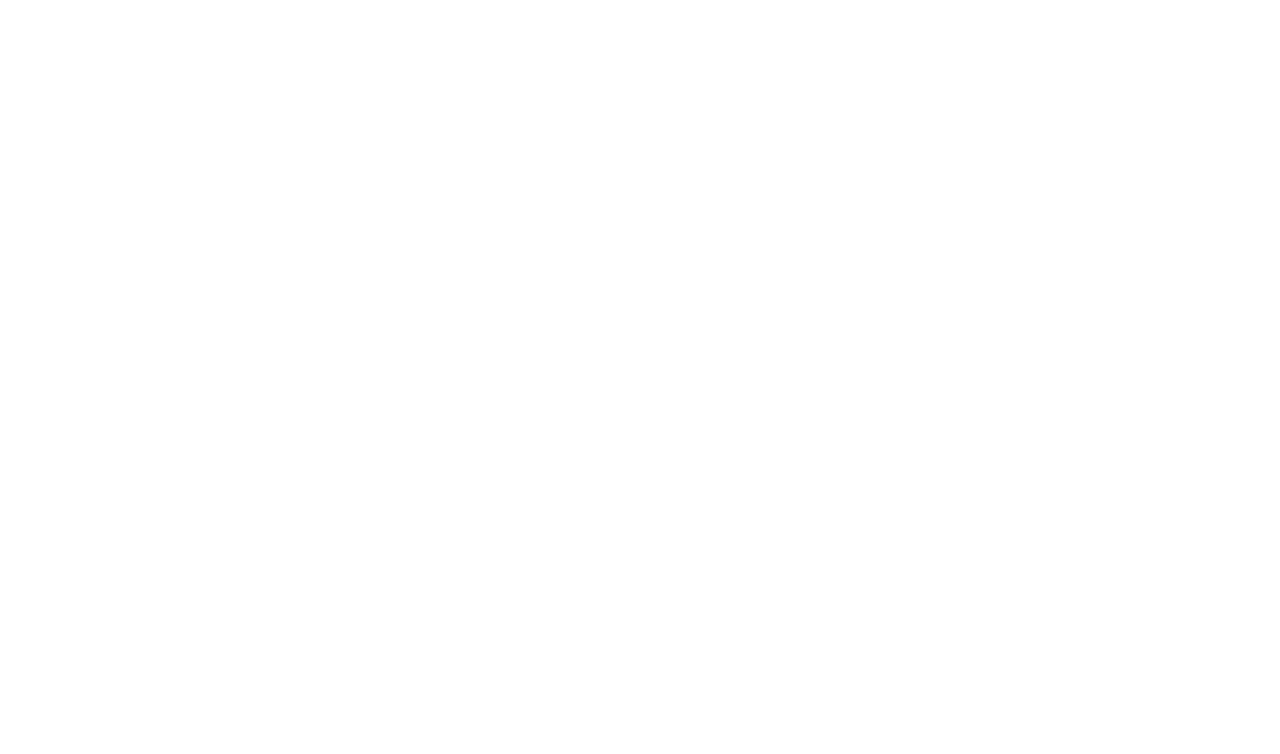
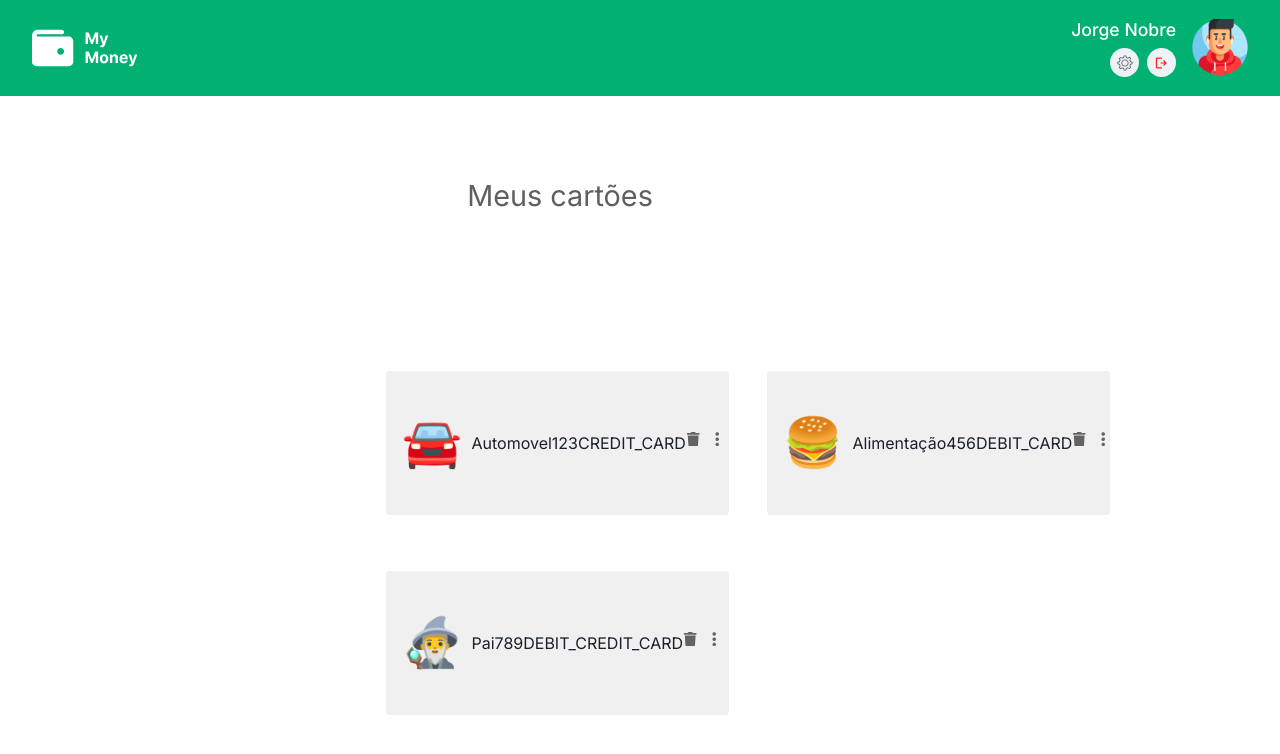
Before and after one commit to Weslley-hub/my-money-frontend, a React (Vite) app: page /auth/cards in a window 1280 px wide. Before the commit this address had no page. Shown: the top 754 px of the page. Built offline with nearby package versions, Linux system fonts and the light colour scheme; some icons are missing.

Commit message:
atualização cardScreen

```diff
--- a/src/pages/Card/CardScreen.tsx
+++ b/src/pages/Card/CardScreen.tsx
@@ -25,7 +25,7 @@
           >
             <Box fontSize={"1.8rem"} fontFamily = {"inter"} color={themePallete.colors.accentText[900]}
             paddingX = {"300px"}>
-              Minhas Categorias</Box>
+              Meus cartões</Box>
             <RegisterActionButtons />
           </Flex>
 
--- a/src/pages/Card/components/CategorieList/CategorieList.tsx
+++ b/src/pages/Card/components/CategorieList/CategorieList.tsx
@@ -6,11 +6,6 @@
   width: string;
 };
 
-export type CategorieModel = {
-  description: string;
-  icon: string;
-  id: string;
-};
 
 
 const CategorieList = ({ width }: CategorieListProps) => {
@@ -34,9 +29,7 @@
           ))}
         </Grid>
 
-        <Text marginTop={"2rem"} textAlign={"center"} color={"accentText.900"}>
-          Role a lista para ver mais items
-        </Text>
+
       </Box>
     </>
   );
--- a/src/pages/Card/components/CategorieList/components/CategorieCard.tsx
+++ b/src/pages/Card/components/CategorieList/components/CategorieCard.tsx
@@ -1,11 +1,12 @@
 import { Box, Flex, Heading, Text } from "@chakra-ui/react";
+import { UpdateDeleteButtonGroup } from "../../../../../components/UpdateDeleteButtonGroup";
 import { themePallete } from "../../../../../global/styles/theme";
-import { CategorieModel } from "../../../../../models";
+
+import { Card } from "../../../../../models/Card";
 import { useCategorie } from "../../../contexts/Categorie.context";
-import { UpdateDeleteButtonGroup } from "../../UpdateDeleteButtonGroup";
 
 type CategorieCardProps = {
-  data: CategorieModel;
+  data: Card;
 };
 
 const CategorieCard = ({ data: categorie }: CategorieCardProps) => {
@@ -20,10 +21,45 @@
   }
 
   return (
-    <Box width={"90%"} marginBottom={"1rem"} paddingY={"1rem"} paddingX={"1rem"} background={"gray.500"}>
-      <Text>{categorie.description}</Text>
-      <Text>Nº {categorie.icon}</Text>
+    <Flex
+      height={"9rem"}
+      width={"90%"}
+      marginBottom={"2rem"}
+      background={"accent.900"}
+      borderRadius="4px"
+      alignItems={"center"}
+
+    >
+
       <Flex
+        justifyContent={"center"}
+        width={"100%"}
+        paddingX={"1rem"}
+        flexDirection={"column"}
+      >
+
+        <Flex alignItems={"center"} justifyContent={"space-between"}>
+          <Flex alignItems={"center"}>
+            <Text
+              color={themePallete.colors.primary[900]}
+              fontSize={"3rem"}
+              mb={"0.2rem"}
+            >
+              {categorie.flag}
+            </Text>
+
+            <Box marginLeft={"0.6rem"}>
+              <Text>
+                {categorie.name}
+                {categorie.number}
+                {categorie.type}
+                </Text>
+
+
+            </Box>
+          </Flex>
+
+          <Flex
             flexDirection={"column"}
             height={"100%"}
             justifyContent={"center"}
@@ -41,7 +77,9 @@
             >
             </Flex>
           </Flex>
-    </Box>
+        </Flex>
+      </Flex>
+    </Flex>
   );
 };
 
--- a/src/pages/Card/components/CategorieModal/CategorieModal.tsx
+++ b/src/pages/Card/components/CategorieModal/CategorieModal.tsx
@@ -8,13 +8,12 @@
   ModalHandles
 } from "../../../../components";
 import { useCategorie } from "../../contexts/Categorie.context";
-import { CategorieFormData } from "../../utils";
 import { CategorieValidationSchema } from "../../validation";
-import { CategorieModel } from "../../../../models";
-import { showErrorToast, showSucessToast } from "../../../../services/ToastService";
+import { showErrorToast } from "../../../../services/ToastService";
+import { Card } from "../../../../models/Card";
 
 export type CategorieModalHandles = {
-  open: (data?: CategorieModel) => void;
+  open: (data?: Card) => void;
   close: () => void;
 };
 
@@ -58,28 +57,32 @@
   const modalRef = useRef<ModalHandles | null>(null);
   const { addCategorie, updateCategorie, removeCategorie} = useCategorie();
 
-  const [selectedCategorie, setSelectedCategorie] = useState<CategorieModel | null>(
+  const [selectedCategorie, setSelectedCategorie] = useState<Card | null>(
     null
   );
   const [selectedIcon, setSelectedIcon] = useState("");
 
-  const formInitialValues = useMemo((): CategorieFormData => {
+  const formInitialValues = useMemo((): Card => {
     if (selectedCategorie) {
       return {
         id: selectedCategorie.id,
-        description: selectedCategorie.description,
-        icon: selectedCategorie.icon,
+        name: selectedCategorie.name,
+        number: selectedCategorie.number,
+        flag: selectedCategorie.flag,
+        type: selectedCategorie.type,
       };
     }
 
     return {
-     id: " ",
-     description: " ",
-     icon: " ",
+      id: " ",
+      number: " ",
+      name: " ",
+      flag: " ",
+      type: "DEBIT_CARD",
     };
   }, [selectedCategorie]);
 
-  function openModal(data?: CategorieModel) {
+  function openModal(data?: Card) {
     modalRef.current?.open();
     setSelectedCategorie(data || null);
   }
@@ -100,7 +103,7 @@
     setSelectedIcon(icon);
   }
   const toast = useToast();
-  async function handleSubmitForm(data: CategorieFormData) {
+  async function handleSubmitForm(data: Card) {
 
 
      if(!selectedIcon){
@@ -111,15 +114,19 @@
 
     if (!selectedCategorie) {
       addCategorie({
-        description: data.description,
-        icon: selectedIcon,
-        id: " "
+        name: data.name,
+        flag: selectedIcon,
+        id: " ",
+        number: data.number,
+        type: data.type,
       });
     } else {
       updateCategorie({
-        description: data.description,
-        icon: selectedIcon,
-        id: selectedCategorie.id
+        name: data.name,
+        flag: selectedIcon,
+        id: selectedCategorie.id,
+        number: data.number,
+        type: data.type,
       });
     }
 
@@ -137,7 +144,7 @@
       ref={modalRef}
 
     >
-      <Formik<CategorieFormData>
+      <Formik<Card>
         initialValues={formInitialValues}
         onSubmit={async (data, { setSubmitting }) => {
           setSubmitting(true);
@@ -170,17 +177,25 @@
         <Box alignSelf={"flex-end"}>
         <FormInputWithLabel
                 variant="WITHOUT_ICON"
-                formikFieldConfig={{ name: "description" }}
+                formikFieldConfig={{ name: "name" }}
                 placeholder={"Nome da categoria"}
-                name="description"
+                name="name"
                 marginBottom={"1rem"}
                 label=""
 
 
               />
               </Box>
+
         </Flex>
-
+        <FormInputWithLabel
+                variant="WITHOUT_ICON"
+                formikFieldConfig={{ name: "number" }}
+                placeholder={"Descrição da Despesa"}
+                name="number"
+                marginBottom={"1rem"}
+                label="Descrição"
+              />
 
               <Flex paddingY={"40px"} marginLeft = {"7rem"}>
                 {defaultIcons.map(
--- a/src/pages/Card/components/RegisterActionButtons/RegisterActionButtons.tsx
+++ b/src/pages/Card/components/RegisterActionButtons/RegisterActionButtons.tsx
@@ -1,6 +1,6 @@
 import { Flex } from "@chakra-ui/react";
 import { FaPlus } from "react-icons/fa";
-import { ButtonWithIcon } from "../ButtonWithIcon";
+import { ButtonWithIcon } from "../../../../components/ButtonWithIcon";
 import { themePallete } from "../../../../global/styles/theme";
 import { useCategorie } from "../../contexts/Categorie.context";
 
@@ -24,7 +24,7 @@
         marginY={"0px"}
         backgroundColor={"primary.900"}
         Icon={<FaPlus size={"0.8rem"} color={themePallete.colors.light[900]} />}
-        label={"Categoria"}
+        label={"cartões"}
         marginRight={"1rem"}
         width={"10rem"}
         onClick={openRegisterExpenseModal}
--- a/src/pages/Card/contexts/Categorie.context.tsx
+++ b/src/pages/Card/contexts/Categorie.context.tsx
@@ -1,13 +1,13 @@
 import { createContext, ReactNode, useContext, useRef, useState } from "react";
-import { CategorieModel,  } from "../../../models";
+import { Card } from "../../../models/Card";
 import { CategorieModal, CategorieModalHandles } from "../components";
 
 export type CategorieContextData = {
-  categories: CategorieModel[];
-  addCategorie: (categorie: CategorieModel) => void;
-  updateCategorie: (updatedCategorie: CategorieModel) => void;
+  categories: Card[];
+  addCategorie: (categorie: Card) => void;
+  updateCategorie: (updatedCategorie: Card) => void;
   removeCategorie: (categorieId: string) => void;
-  openCategorieModal(data?: CategorieModel): void;
+  openCategorieModal(data?: Card): void;
 };
 
 const CategorieContext = createContext<CategorieContextData>(
@@ -18,21 +18,30 @@
   children: ReactNode;
 };
 
-const initialState: CategorieModel[]= [
+const initialState: Card[]= [
   {
-    id: "1",
-  description: "Automovel",
-  icon:"🚘"
+  id: "1",
+  name: "Automovel",
+  flag:"🚘",
+  number :"123",
+  type: "CREDIT_CARD"
+
   },
   {
-  id: "2",
-  description: "Alimentação",
-  icon:"🍔"
+    id: "2",
+  name: "Alimentação",
+  flag:"🍔",
+  number :"456",
+  type: "DEBIT_CARD"
+
   },
   {
     id: "3",
-    description: "Jorge",
-    icon:"👴"
+    name: "Pai",
+    flag:"🧙‍♂️",
+    number :"789",
+    type: "DEBIT_CREDIT_CARD"
+
     }
 
 
@@ -40,9 +49,9 @@
 export const CategorieProvider = ({ children }: CategorieProviderProps) => {
   const categorieModalRef = useRef<CategorieModalHandles | null>(null);
 
-  const [categories, setCategories] = useState<CategorieModel[]>(initialState);
+  const [categories, setCategories] = useState<Card[]>(initialState);
 
-  function addCategorie(categorie: CategorieModel) {
+  function addCategorie(categorie: Card) {
     const newCategories = [
       ...categories,
       { ...categorie, id: new Date().toISOString() }
@@ -50,7 +59,7 @@
     setCategories(newCategories);
   }
 
-  function updateCategorie(updatedCategorie: CategorieModel) {
+  function updateCategorie(updatedCategorie: Card) {
     const otherCategories = categories.filter(
       (categorie) => categorie.id !== updatedCategorie.id
     );
@@ -64,7 +73,7 @@
     setCategories(remainingCategories);
   }
 
-  function openCategorieModal(data?: CategorieModel) {
+  function openCategorieModal(data?: Card) {
     categorieModalRef.current?.open(data);
   }
 
--- a/src/routes/App.routes.tsx
+++ b/src/routes/App.routes.tsx
@@ -7,6 +7,7 @@
 import { Login } from "../pages/Login";
 import { Register } from "../pages/Register";
 import { ProfileSettings } from "../pages/ProfileSettings"
+import { CardScreen } from "../pages/Card";
 // import { Revenues } from "../pages/Revenues"
 
 export function AppRoutes() {
@@ -19,6 +20,7 @@
       <Route path="/auth/forget-password-email" element={<ForgetPasswordEmail />} />
       <Route path="/auth/categories" element={<Categories />} />
       <Route path="/auth/profile-settings" element={<ProfileSettings/>} />
+      <Route path="/auth/cards" element={<CardScreen/>} />
       {/* <Route path="/auth/revenues" element={<Revenues/>} /> */}
     </Routes>
   );
```
